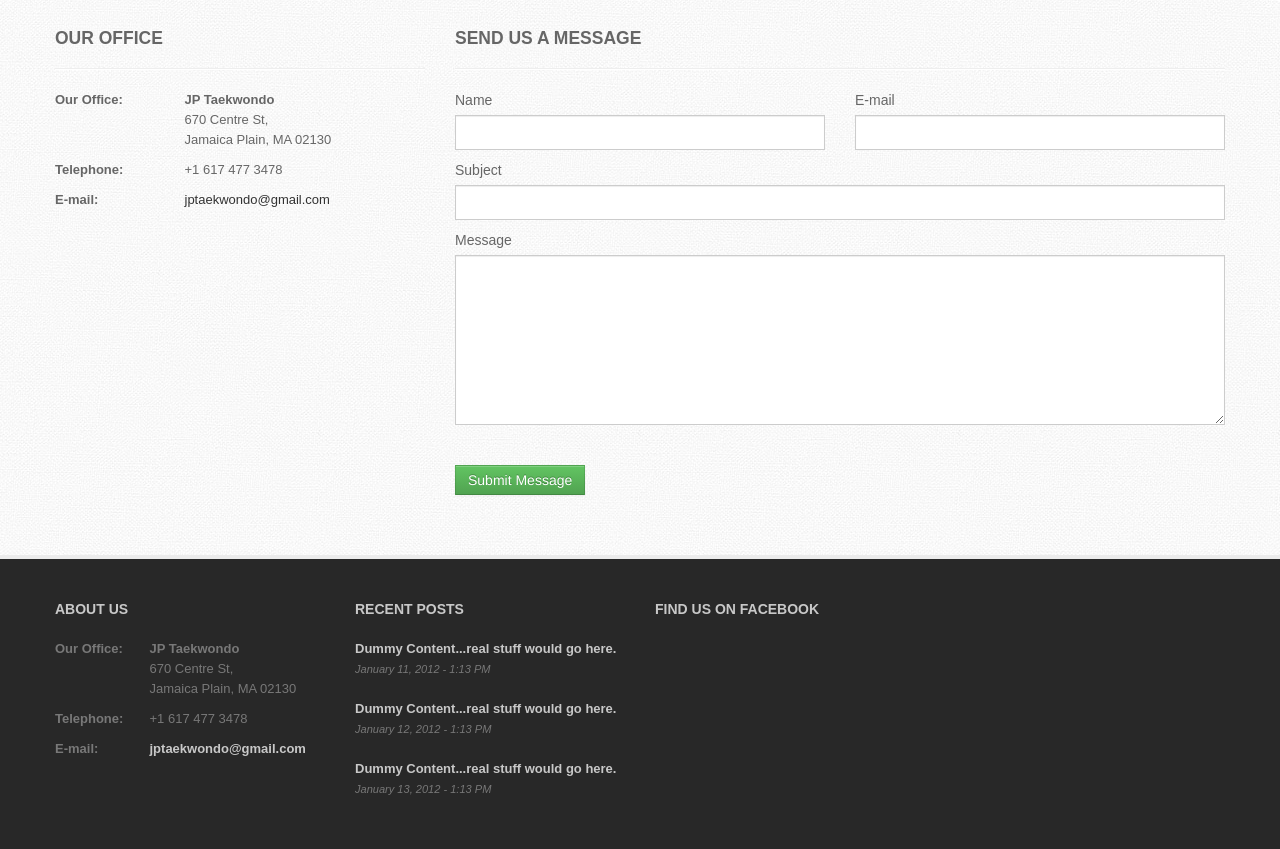
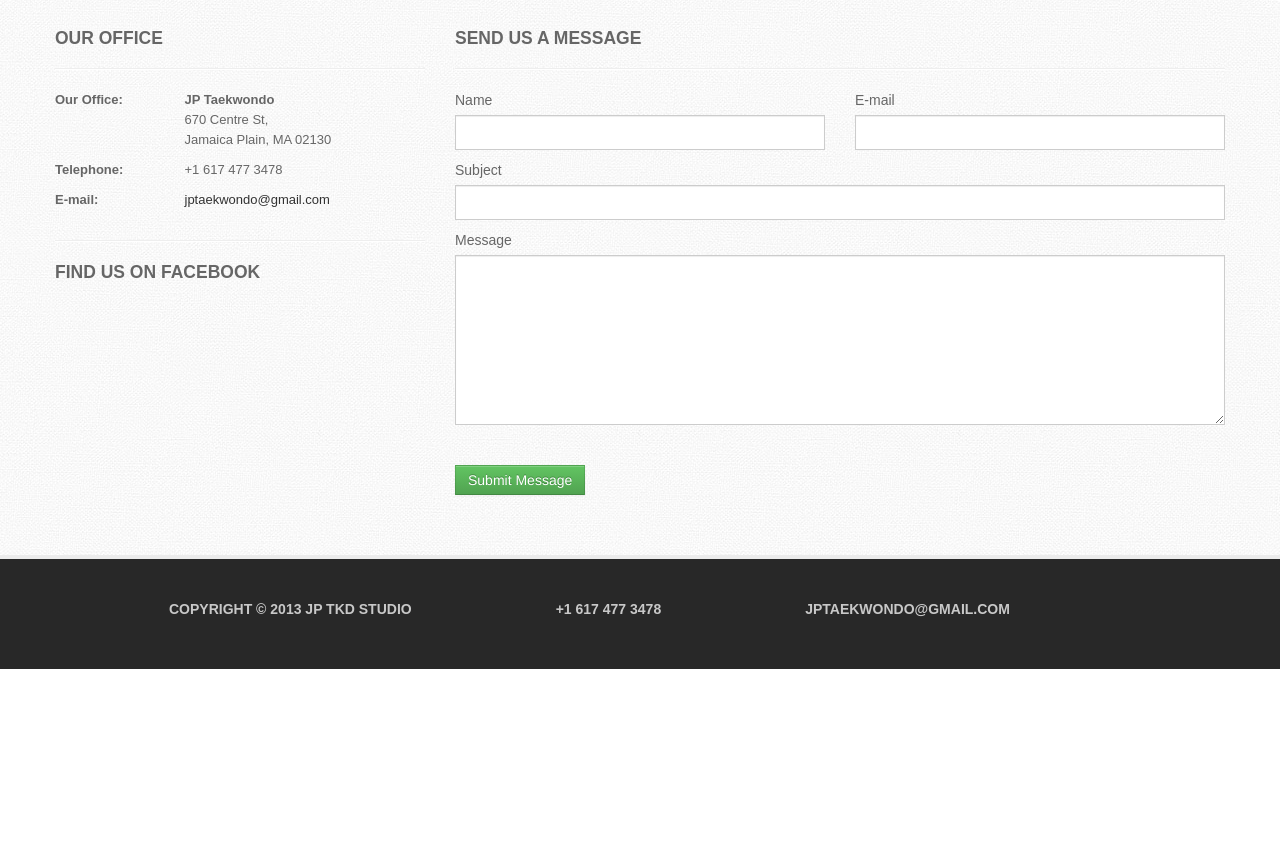
Before and after one commit to jklein/jptaekwondo, a PHP site: page /contact.php in a window 1280 px wide. Shown: the part 581-1430 px from the top of the page. After the commit the page ends 1250 px from the top, so only its background shows below. Run offline with PHP 8.4, Linux system fonts and the light colour scheme; some libraries are stand-ins or nearby versions.

Commit message:
Moving contact into out of footer, adding copyright

```diff
--- a/assets/rounde_bootstrap/css/style.css
+++ b/assets/rounde_bootstrap/css/style.css
@@ -57,7 +57,13 @@ h1, h2, h3, h4, h5, h6 {
 .contact .alert {
     margin-left: 30px;
 }
-
+.text-center {
+    text-align: center;
+}
+.text-center h5 {
+    float:left;
+    margin-left:12%;
+}
 /* HTTP 404 */
 .http-404 {
     text-align: center;
--- a/contact.php
+++ b/contact.php
@@ -60,7 +60,13 @@ if (!empty($_POST['submit'])) {
                      </dd>
                      <dt>E-mail:</dt>
                      <dd><a href="mailto:jptaekwondo@gmail.com">jptaekwondo@gmail.com</a></dd>
+                     <p style="clear:both;margin:0"></p>
                  </dl>
+                 <hr />
+                 <div class="find-facebook">
+                    <h4>FIND US ON FACEBOOK</h4>
+                     <div class="fb-like-box" data-href="http://www.facebook.com/JPTaekwondo" data-width="292" data-show-faces="false" data-stream="false" data-header="true"></div>
+                </div>
             </div>
             <div class="span8 contact-form">
                 <h4>SEND US A MESSAGE</h4>
@@ -89,7 +95,6 @@ if (!empty($_POST['submit'])) {
                     </div>
                 </form>
             </div>
-        </div>
     </div>
 </section>
 <!-- End contact -->
--- a/includes/footer.php
+++ b/includes/footer.php
@@ -1,57 +1,10 @@
         <!-- Start footer -->
         <footer class="footer">
             <div class="container">
-                 <div class="row">
-                     <div class="span3 about">
-                         <h5>About Us</h5>
-                         <dl>
-                             <dt>Our Office:</dt>
-                             <dd>
-                                 <strong>JP Taekwondo</strong><br>
-                                 670 Centre St,<br />
-                                Jamaica Plain, MA 02130
-                             </dd>
-                             <dt>Telephone:</dt>
-                             <dd>
-                                 +1 617 477 3478
-                             </dd>
-                             <dt>E-mail:</dt>
-                             <dd><a href="mailto:jptaekwondo@gmail.com">jptaekwondo@gmail.com</a></dd>
-                         </dl>
-                     </div>
-                     <div class="span3 recent-post">
-                         <h5>Recent Posts</h5>
-                         <ul>
-                             <li>
-                                 <div class="row">
-                                     <div class="recent-body">
-                                         <a href="#">Dummy Content...real stuff would go here.</a><br>
-                                         <em><small>January 11, 2012 - 1:13 PM</small></em>
-                                     </div>
-                                 </div>
-                             </li>
-                             <li>
-                                 <div class="row">
-                                     <div class="recent-body">
-                                         <a href="#">Dummy Content...real stuff would go here.</a><br>
-                                         <em><small>January 12, 2012 - 1:13 PM</small></em>
-                                     </div>
-                                 </div>
-                             </li>
-                             <li>
-                                 <div class="row">
-                                     <div class="recent-body">
-                                         <a href="#">Dummy Content...real stuff would go here.</a><br>
-                                         <em><small>January 13, 2012 - 1:13 PM</small></em>
-                                     </div>
-                                 </div>
-                             </li>
-                         </ul>
-                     </div>
-                     <div class="span3">
-                         <h5>Find Us on Facebook</h5>
-                         <div class="fb-like-box" data-href="http://www.facebook.com/JPTaekwondo" data-width="292" data-show-faces="false" data-stream="false" data-header="true" data-colorscheme="dark"></div>
-                     </div>
+                 <div class="row text-center">
+                     <h5>Copyright &copy; <?php echo date('Y');?> JP TKD STUDIO</h5>
+                     <h5>+1 617 477 3478</h5>
+                     <h5><a href="mailto:jptaekwondo@gmail.com">jptaekwondo@gmail.com</a></h5>
                  </div>
             </div>
         </footer>
--- a/includes/header.php
+++ b/includes/header.php
@@ -1,5 +1,7 @@
 <?php
 $page = substr($_SERVER['SCRIPT_NAME'], strrpos($_SERVER['SCRIPT_NAME'], '/') + 1);
+
+date_default_timezone_set('America/New_York');
 
 ?><!DOCTYPE html>
 <html lang="en">
```
